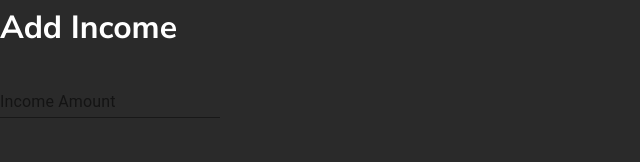
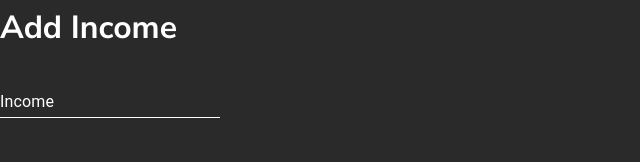
Before and after one commit to jordan-ashbacher/finance-tracker, a React (Create React App) app: page /#/home in a window 1280 px wide. Shown: the part 138-300 px from the top of the page, without its empty margins (0-640 px from the left). Built offline with nearby package versions, Linux system fonts and the light colour scheme.

Commit message:
creates custom styled material-ui text field

```diff
--- a/package.json
+++ b/package.json
@@ -21,6 +21,7 @@
     "redux": "^4.1.0",
     "redux-logger": "^3.0.6",
     "redux-saga": "^1.1.3",
+    "styled-components": "^5.3.0",
     "web-vitals": "^1.1.2"
   },
   "scripts": {
--- a/src/components/App/App.jsx
+++ b/src/components/App/App.jsx
@@ -9,8 +9,11 @@ const theme = createMuiTheme({
   palette: {
     background: {
       primary: '#2a2a2a'
+    },
+    color: {
+      primary: '#fff'
     }
-  }
+  },
 })
 
 
--- a/src/components/IncomeForm/IncomeForm.jsx
+++ b/src/components/IncomeForm/IncomeForm.jsx
@@ -2,6 +2,7 @@ import { useState } from 'react'
 import { useHistory } from 'react-router-dom'
 import { makeStyles } from '@material-ui/core'
 import TextField from '@material-ui/core/TextField'
+import CustomTextField from '../mui/CustomTextField'
 
 const IncomeForm = () => {
 
@@ -9,7 +10,7 @@ const IncomeForm = () => {
         <div>
             <h1>Add Income</h1>
             <form>
-                <TextField id='standard-basic' label='Income Amount'></TextField>
+                <CustomTextField label="Income"/>
             </form>
         </div>
 
--- /dev/null
+++ b/src/components/mui/CustomTextField.jsx
@@ -0,0 +1,26 @@
+import TextField from '@material-ui/core/TextField'
+import styled from 'styled-components'
+
+const StyledTextField = styled(TextField)`
+    .MuiInput-underline:before {
+        border-bottom: 1px solid #fff;
+    }
+    && .MuiInput-underline:hover:before {
+        border-bottom: 1px solid #fff;
+    }
+    .MuiInput-underline:after {
+        border-bottom: 1px solid #fff
+    }
+    .MuiInputBase-root {
+        color: #fff;
+    }
+    .MuiFormLabel-root {
+        color: #fff;
+    }
+`;
+
+const CustomTextField = ({label}) => {
+    return <StyledTextField label={label}/>
+}
+
+export default CustomTextField
```
Also changed, not shown: 1 other file (tests, documents, lock files or other folders).
